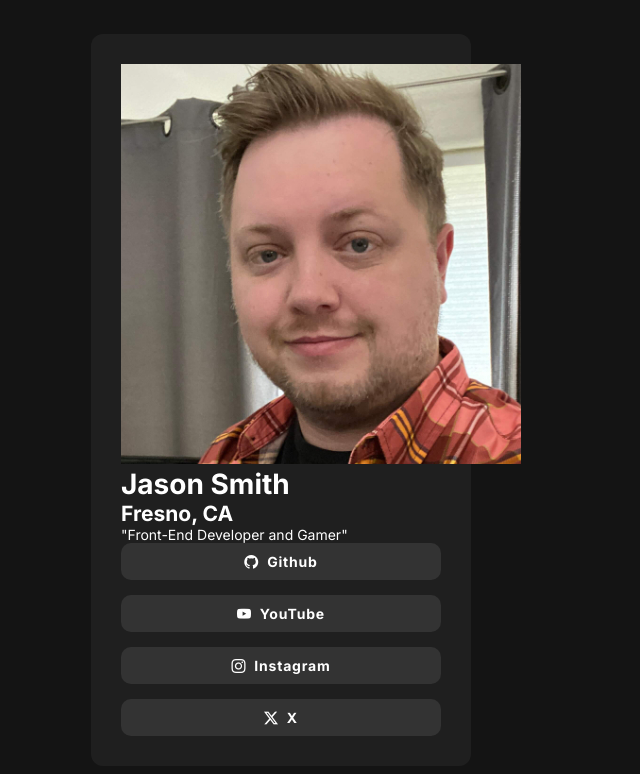
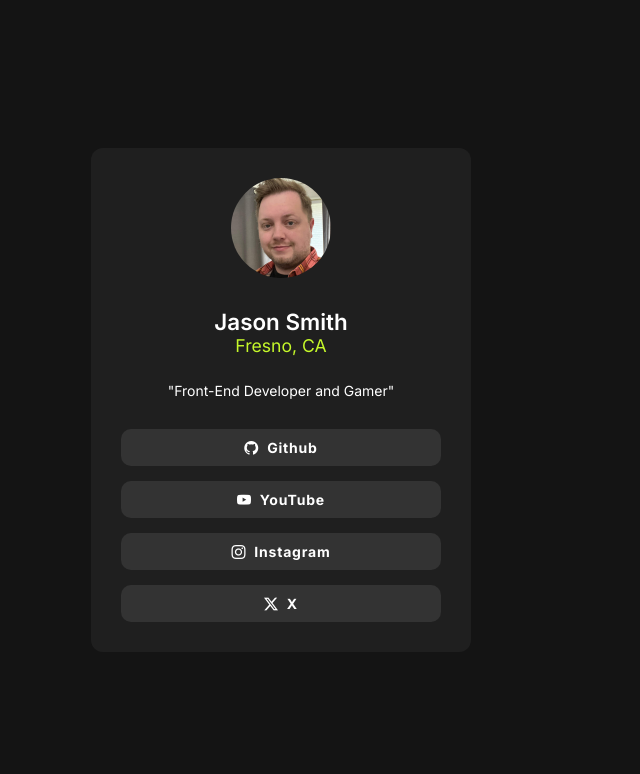
Before and after one commit to SmiJa/fm_social_links, a React (Vite) app: page / in a window 1280 px wide. Shown: the top 774 px of the page, without its empty margins (359-999 px from the left). Built offline with nearby package versions, Linux system fonts and the light colour scheme.

Commit message:
Style UserInfo component

```diff
--- a/src/App.css
+++ b/src/App.css
@@ -72,3 +72,31 @@ body {
 .user-card nav a i {
   padding-right: 8px;
 }
+
+header {
+  display: flex;
+  flex-direction: column;
+  align-items: center;
+  margin-bottom: 30px;
+}
+
+header img {
+  border-radius: 50%;
+  width: 100px;
+  margin-bottom: 30px;
+}
+
+header h1 {
+  font-weight: 600;
+  font-size: 1.4rem;
+}
+
+header h2 {
+  color: var(--green);
+  font-weight: 400;
+  font-size: 1.1rem;
+}
+
+header p {
+  margin-top: 26px;
+}
```
